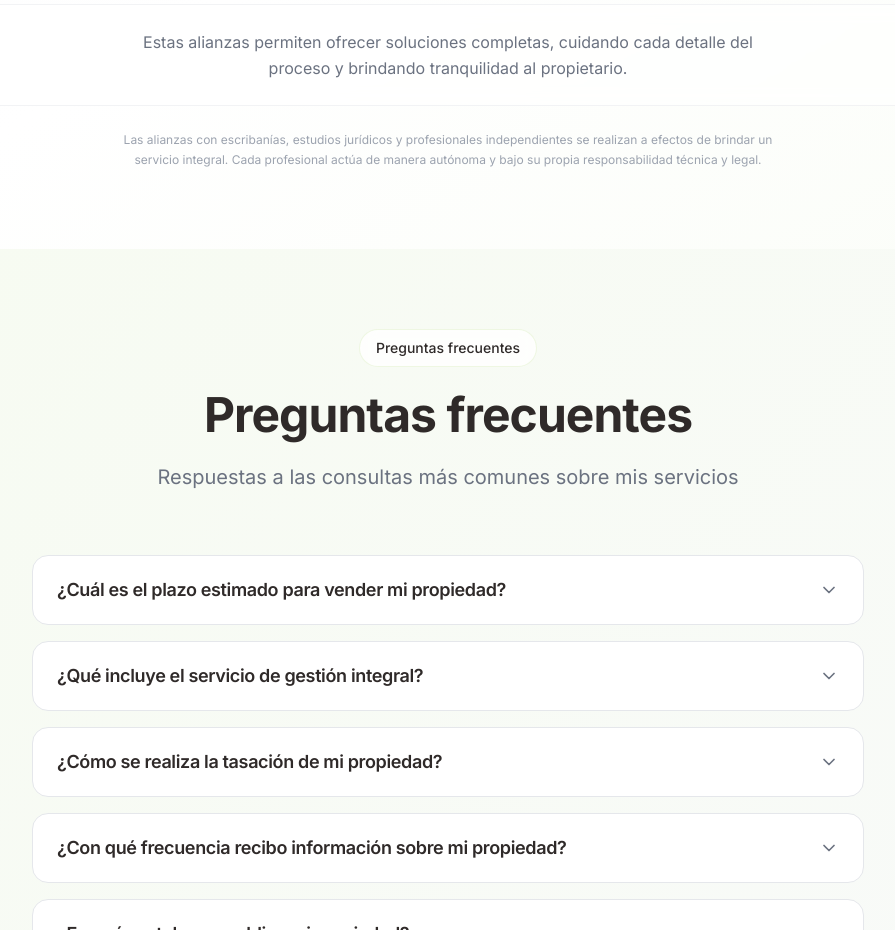
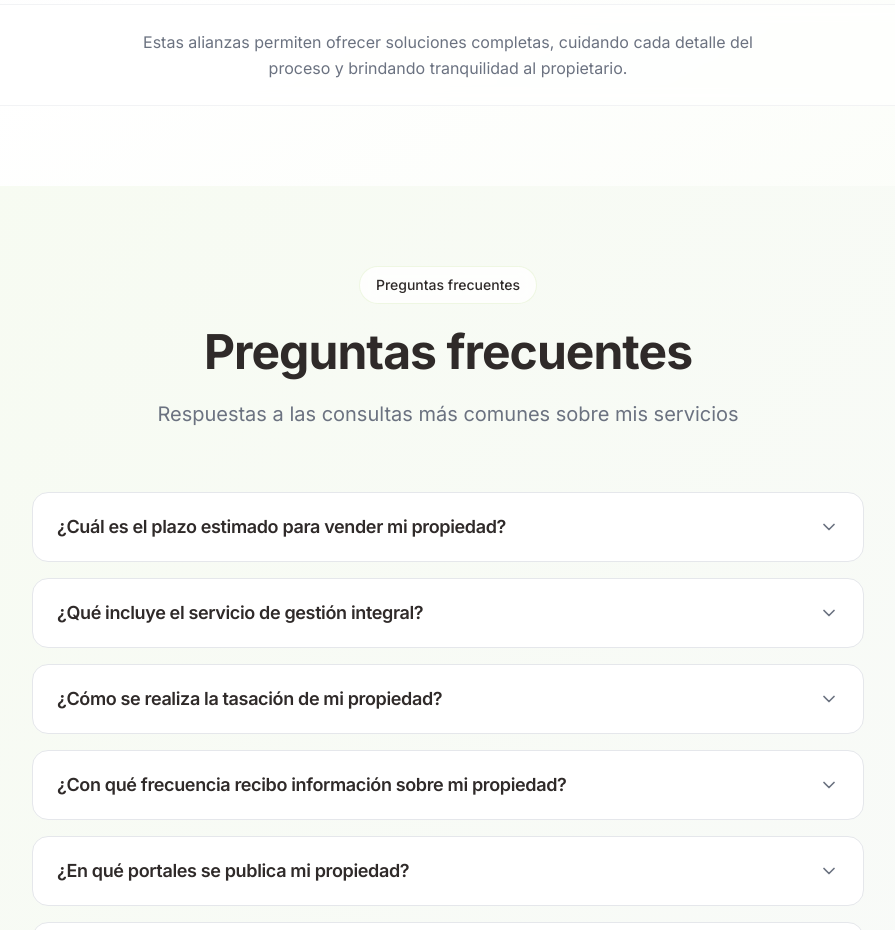
Before and after one commit to matiasquercia/mp-landing, a React (Vite) app: page / in a window 1280 px wide. Shown: the part 4900-5830 px from the top of the page, without its empty margins (192-1087 px from the left). Built offline with nearby package versions, Linux system fonts and the light colour scheme.

Commit message:
Remove alliances disclaimer text

```diff
--- a/src/app/components/Alliances.tsx
+++ b/src/app/components/Alliances.tsx
@@ -85,19 +85,6 @@ export function Alliances() {
           </p>
         </motion.div>
 
-        {/* Disclaimer */}
-        <motion.div
-          initial={{ opacity: 0, y: 20 }}
-          whileInView={{ opacity: 1, y: 0 }}
-          viewport={{ once: true }}
-          transition={{ duration: 0.6, delay: 0.4 }}
-          className="mt-6 text-center"
-        >
-          <p className="text-xs text-[#9CA3AF] max-w-2xl mx-auto leading-relaxed">
-            Las alianzas con escribanías, estudios jurídicos y profesionales independientes se realizan a efectos de brindar un servicio integral.
-            Cada profesional actúa de manera autónoma y bajo su propia responsabilidad técnica y legal.
-          </p>
-        </motion.div>
       </div>
     </section>
   );
```
